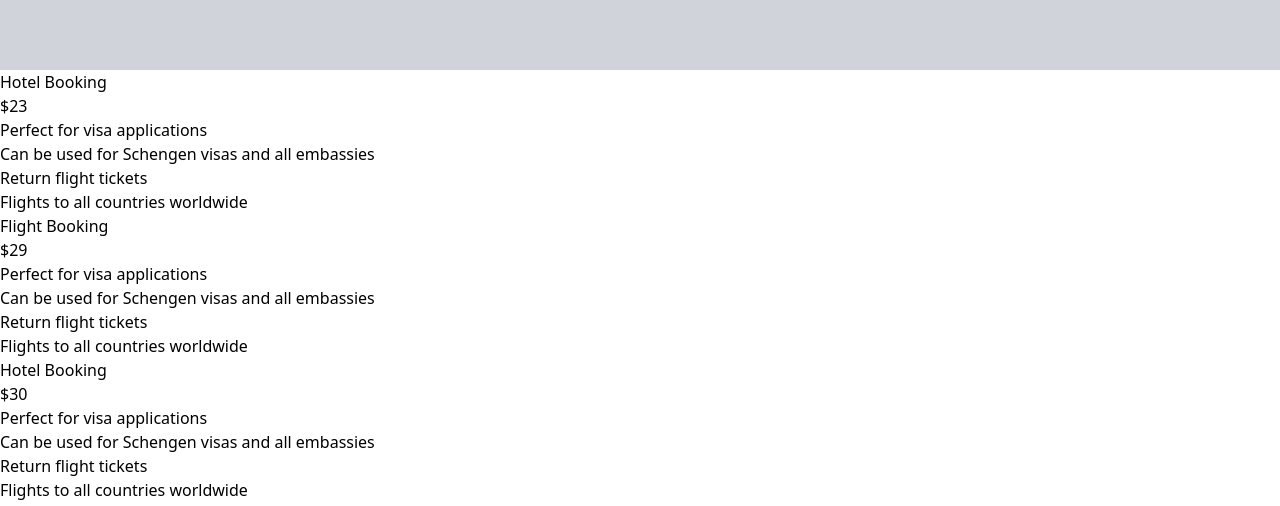
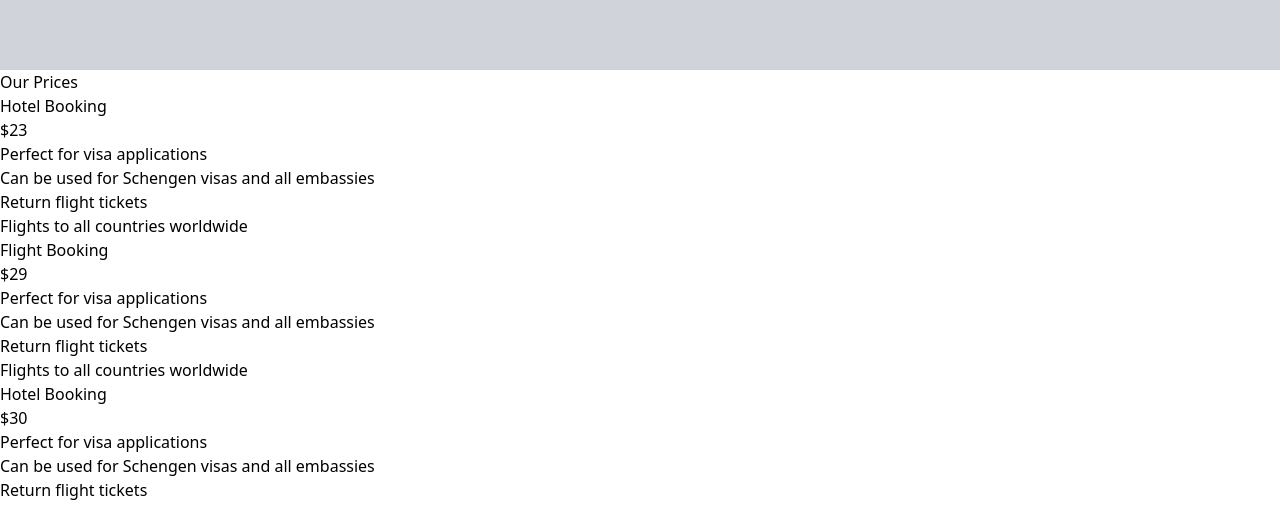
Before and after one commit to llatifah99/web-travel, a React (Vite) app: page / in a window 1280 px wide. Shown: the part 3130-3636 px from the top of the page. Built offline with nearby package versions, Linux system fonts and the light colour scheme.

Commit message:
make card price component

```diff
--- /dev/null
+++ b/src/components/CardPrice.jsx
@@ -0,0 +1,21 @@
+const CardPrice = ({ priceList }) => {
+  return (
+    <>
+      <div>
+        {priceList.map((item) => (
+          <div key={item.id}>
+            <h1>{item.title}</h1>
+            <h2>${item.price}</h2>
+            <ul>
+              {item.features.split(".").map((poin, index) => (
+                <li key={index}>{poin}</li>
+              ))}
+            </ul>
+          </div>
+        ))}
+      </div>
+    </>
+  );
+};
+
+export default CardPrice;
--- a/src/page/Price.jsx
+++ b/src/page/Price.jsx
@@ -1,3 +1,4 @@
+import CardPrice from "../components/CardPrice";
 const Price = () => {
   const priceList = [
     {
@@ -28,17 +29,8 @@ const Price = () => {
   return (
     <>
       <div>
-        {priceList.map((item) => (
-          <div key={item.id}>
-            <h1>{item.title}</h1>
-            <h2>${item.price}</h2>
-            <ul>
-              {item.features.split(".").map((poin, index) => (
-                <li key={index}>{poin}</li>
-              ))}
-            </ul>
-          </div>
-        ))}
+        <h1>Our Prices</h1>
+        <CardPrice priceList={priceList} />
       </div>
     </>
   );
```
